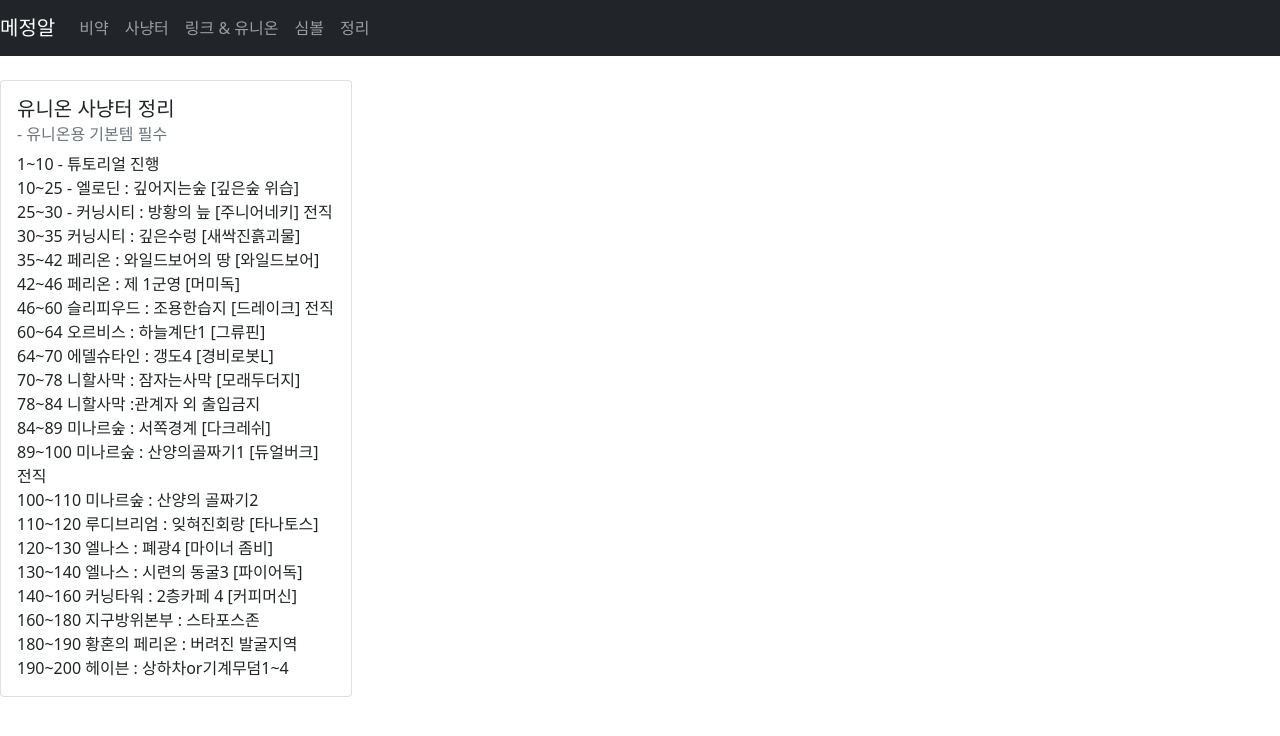
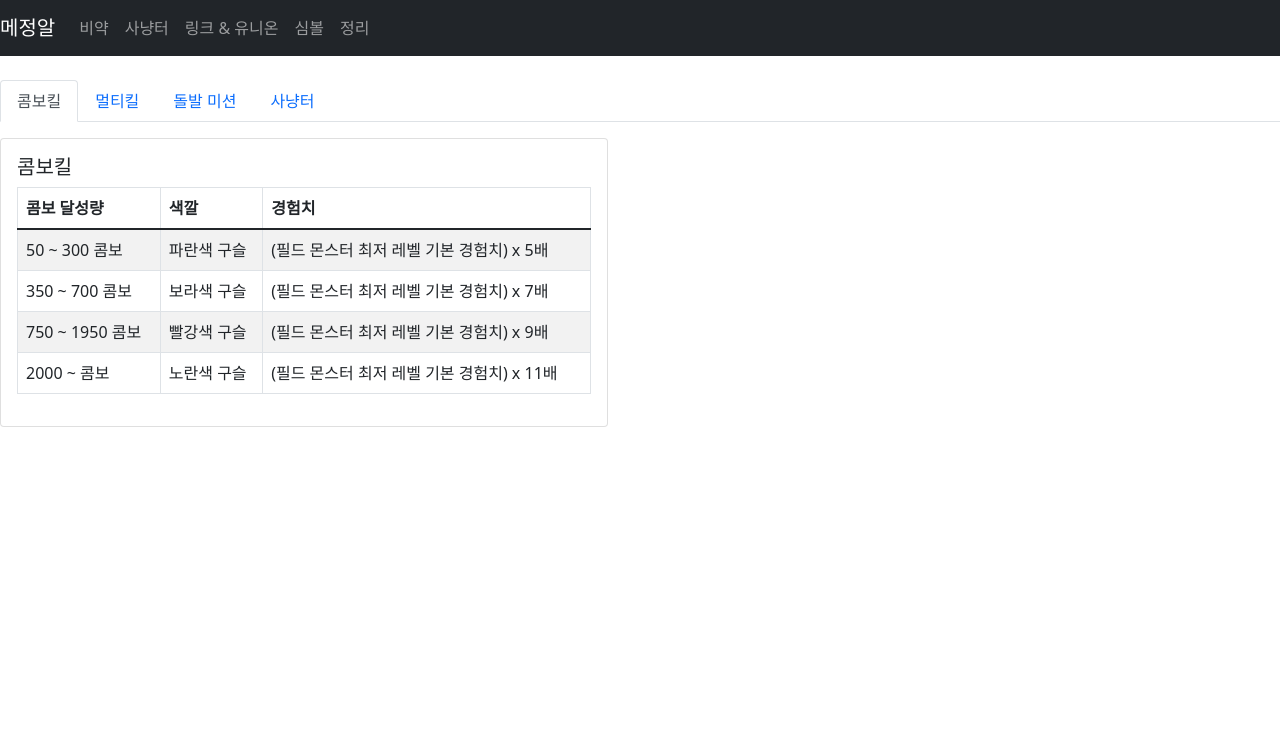
Before and after one commit to lms0806/MapleStroy-info, a React (Create React App) app: page /MapleStroy-info/Hunt in a window 1280 px wide. Shown: the top 736 px of the page. Built offline with nearby package versions, Linux system fonts and the light colour scheme; the HTML template or start-up script is replaced by a standard one.

Commit message:
사냥터

```diff
--- a/src/page/Hunt.js
+++ b/src/page/Hunt.js
@@ -1,9 +1,128 @@
 import React from "react";
-import { Card } from "react-bootstrap";
+import { Card, Tab, Table, Tabs } from "react-bootstrap";
 
 const Hunt = () => {
+  const combo = ["50 ~ 300", "350 ~ 700", "750 ~ 1950", "2000 ~"];
+  const combocolor = ["파란", "보라", "빨강", "노란"];
+
+  const multikillExperience = [3.0, 8.0, 15.0, 19.8, 25.2, 31.2, 37.8, 45.0];
+  const multikillExperiencepercent = [1, 2, 3, 3.3, 3.6, 3.9, 4.2, 4.5];
+
+  const outbreakkind = [
+    "엘리트 몬스터/엘리트 챔피언 (1/2/3)마리 처치!",
+    "필드에 생성된 룬 1회 발동",
+    "필드 몬스터 사냥 (100/200/300)콤보 달성!",
+    "몬스터 사냥 멀티킬 (15/25/50)회 발동",
+    "레벨 범위 몬스터 (100/200/300)마리 처치!",
+    "버닝 필드 찾아가기",
+    "불꽃늑대 소굴 1회 다녀오기",
+    "필드 내 숨겨진 포탈 1회 이용하기",
+    "폴로 & 프리토 1회 도와주기",
+  ];
+  const outbreakreward = [
+    "주문의 흔적 100/200/300장",
+    "수상한 큐브 1개",
+    "장인의 큐브 1개",
+    "명장의 큐브 1개",
+    "강력한 환생의 불꽃 1개",
+    "영원한 환생의 불꽃 1개",
+    "10만 ~ 1억 메소",
+    "마일리지 500",
+    "슬롯 4칸 확장권",
+  ];
   return (
     <div>
+      <Tabs
+        defaultActiveKey="combo"
+        id="uncontrolled-tab-example"
+        className="mb-3"
+      >
+        <Tab eventKey="combo" title="콤보킬">
+          <Card style={{ width: "38rem" }}>
+            <Card.Body>
+              <Card.Title>콤보킬</Card.Title>
+              <Card.Text>
+                <Table striped bordered hover>
+                  <thead>
+                    <tr>
+                      <th>콤보 달성량</th>
+                      <th>색깔</th>
+                      <th>경험치</th>
+                    </tr>
+                  </thead>
+                  <tbody>
+                    {Array.from({ length: 4 }).map((_, index) => (
+                      <tr>
+                        <td key={index}>{combo[index]} 콤보</td>
+                        <td key={index}>{combocolor[index]}색 구슬</td>
+                        <td key={index}>
+                          (필드 몬스터 최저 레벨 기본 경험치) x {5 + index * 2}
+                          배
+                        </td>
+                      </tr>
+                    ))}
+                  </tbody>
+                </Table>
+              </Card.Text>
+            </Card.Body>
+          </Card>
+        </Tab>
+        <Tab eventKey="multikill" title="멀티킬">
+          <Card style={{ width: "38rem" }}>
+            <Card.Body>
+              <Card.Title>멀티킬</Card.Title>
+              <Card.Text>
+                <Table striped bordered hover>
+                  <thead>
+                    <tr>
+                      <th>멀티킬</th>
+                      <th>추가 경험치</th>
+                      <th>마리당 경험치 비율</th>
+                    </tr>
+                  </thead>
+                  <tbody>
+                    {Array.from({ length: 8 }).map((_, index) => (
+                      <tr>
+                        <td key={index}>{3 + index} </td>
+                        <td key={index}>{multikillExperience[index]}%</td>
+                        <td key={index}>
+                          {multikillExperiencepercent[index]}%
+                        </td>
+                      </tr>
+                    ))}
+                  </tbody>
+                </Table>
+              </Card.Text>
+            </Card.Body>
+          </Card>
+        </Tab>
+        <Tab eventKey="outbreak" title="돌발 미션">
+          <Card style={{ width: "38rem" }}>
+            <Card.Body>
+              <Card.Title>돌발 미션</Card.Title>
+              <Card.Text>
+                <Table striped bordered hover>
+                  <thead>
+                    <tr>
+                      <th>종류</th>
+                      <th>보상(랜덤)</th>
+                    </tr>
+                  </thead>
+                  <tbody>
+                    {Array.from({ length: 9 }).map((_, index) => (
+                      <tr>
+                        <td key={index}>{outbreakkind[index]} </td>
+                        <td key={index}>{outbreakreward[index]}</td>
+                        <td key={index}></td>
+                      </tr>
+                    ))}
+                  </tbody>
+                </Table>
+              </Card.Text>
+            </Card.Body>
+          </Card>
+        </Tab>
+        <Tab eventKey="hunt" title="사냥터">
           <Card style={{ width: "22rem" }}>
             <Card.Body>
               <Card.Title>유니온 사냥터 정리</Card.Title>
@@ -55,6 +174,8 @@ const Hunt = () => {
               </Card.Text>
             </Card.Body>
           </Card>
+        </Tab>
+      </Tabs>
     </div>
   );
 };
--- a/src/page/Info.js
+++ b/src/page/Info.js
@@ -24,27 +24,6 @@ const Info = () => {
 
   return (
     <div>
-      <Card style={{ width: "22rem" }}>
-        <Card.Body>
-          <Card.Title>인피 무한 유지(확실x)</Card.Title>
-          <Card.Subtitle className="mb-2 text-muted">
-            모법만 해당됨
-          </Card.Subtitle>
-          <Card.Text>
-            벞지 110% → 인피 86.1초 → 59% 확률
-            <br />
-            벞지 120% → 인피 90.2초 → 69% 확률
-            <br />
-            벞지 140% → 인피 98.4초 → 84% 확률
-            <br />
-            벞지 180% → 인피 114.8초 → 94% 확률
-            <br />
-            벞지 200% → 인피 123초 → 99% 확률
-            <br />
-            벞지 220% → 인피 131.2초 → 100% 확률
-          </Card.Text>
-        </Card.Body>
-      </Card>
       <Card style={{ width: "30rem" }}>
         <Card.Body>
           <Card.Title>수로</Card.Title>
@@ -70,6 +49,7 @@ const Info = () => {
           </Card.Text>
         </Card.Body>
       </Card>
+      <br />
       <Card style={{ width: "50rem" }}>
         <Card.Body>
           <Card.Title>플래그 스킬</Card.Title>
@@ -93,6 +73,9 @@ const Info = () => {
           </Card.Text>
         </Card.Body>
       </Card>
+      <br />
+
+      <br />
       <Card style={{ width: "20rem" }}>
         <Card.Body>
           <Card.Title>리메이크 일자</Card.Title>
@@ -116,6 +99,28 @@ const Info = () => {
           </Card.Text>
         </Card.Body>
       </Card>
+      <br />
+      <Card style={{ width: "22rem" }}>
+        <Card.Body>
+          <Card.Title>인피 무한 유지(확실x)</Card.Title>
+          <Card.Subtitle className="mb-2 text-muted">
+            모법만 해당됨
+          </Card.Subtitle>
+          <Card.Text>
+            벞지 110% → 인피 86.1초 → 59% 확률
+            <br />
+            벞지 120% → 인피 90.2초 → 69% 확률
+            <br />
+            벞지 140% → 인피 98.4초 → 84% 확률
+            <br />
+            벞지 180% → 인피 114.8초 → 94% 확률
+            <br />
+            벞지 200% → 인피 123초 → 99% 확률
+            <br />
+            벞지 220% → 인피 131.2초 → 100% 확률
+          </Card.Text>
+        </Card.Body>
+      </Card>
     </div>
   );
 };
```
Lines whose indentation alone changed are shown as unchanged.
